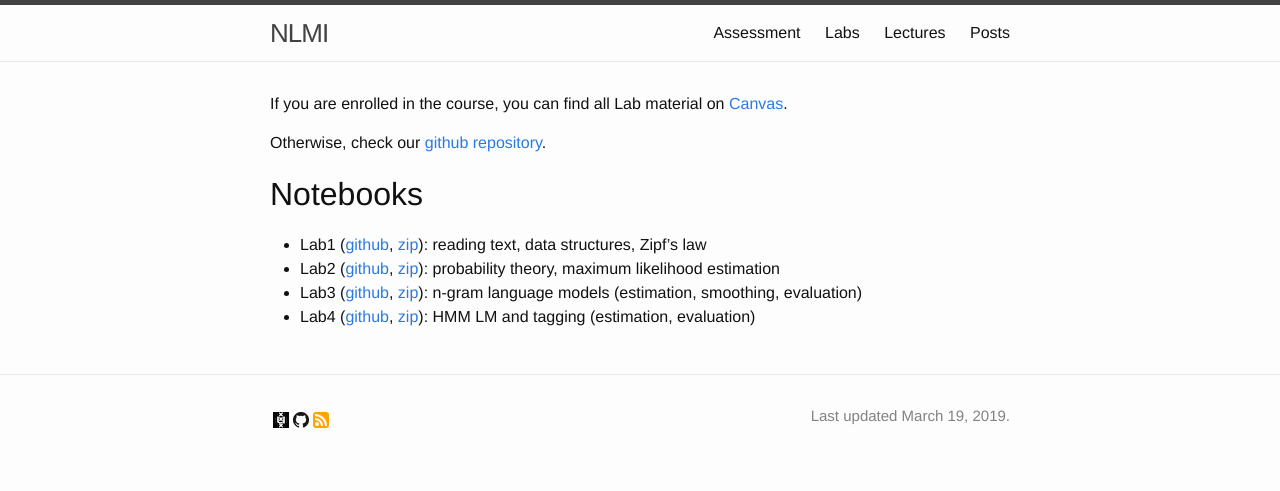
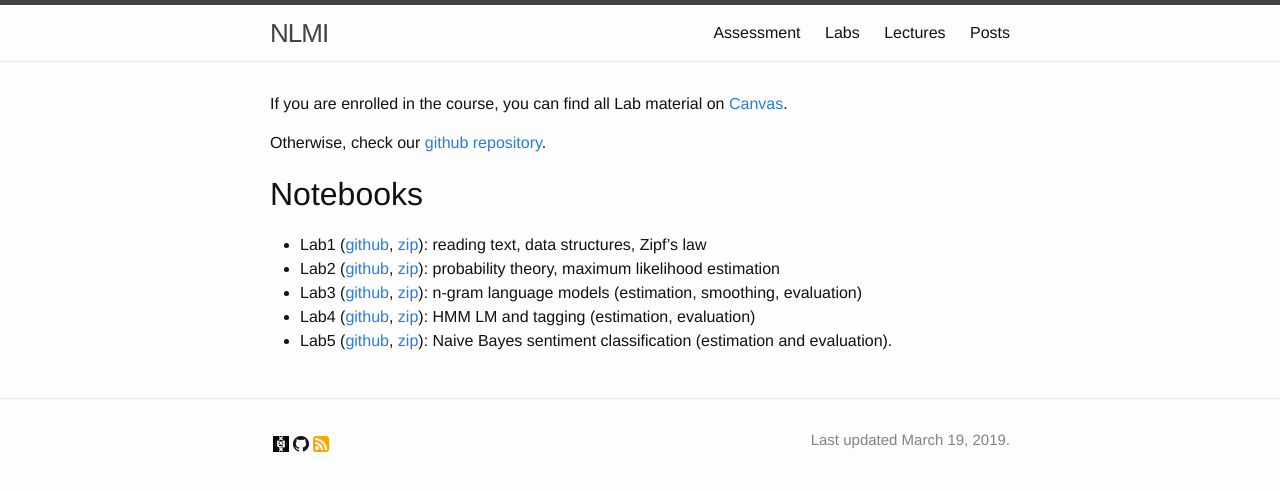
Before and after one commit to cl-illc/nlmi, a Jekyll site: the page built from labs.md, in a window 1280 px wide. Shown: the top 491 px of the page. Built offline with Jekyll 4.4.1, drawn with Linux system fonts in a browser that asks for light colours.

Commit message:
NBC lab5

```diff
--- a/labs.md
+++ b/labs.md
@@ -15,3 +15,4 @@ Otherwise, check our [github repository](//github.com/cl-illc/nlmi/tree/gh-pages
 * Lab2 ([github](https://github.com/cl-illc/nlmi/tree/gh-pages/labs/lab2), [zip](https://kinolien.github.io/gitzip/?download=https://github.com/cl-illc/nlmi/tree/gh-pages/labs/lab2)): probability theory, maximum likelihood estimation
 * Lab3 ([github](https://github.com/cl-illc/nlmi/tree/gh-pages/labs/lab3), [zip](https://kinolien.github.io/gitzip/?download=https://github.com/cl-illc/nlmi/tree/gh-pages/labs/lab3)): n-gram language models (estimation, smoothing, evaluation)
 * Lab4 ([github](https://github.com/cl-illc/nlmi/tree/gh-pages/labs/lab4), [zip](https://kinolien.github.io/gitzip/?download=https://github.com/cl-illc/nlmi/tree/gh-pages/labs/lab4)): HMM LM and tagging (estimation, evaluation)
+* Lab5 ([github](https://github.com/cl-illc/nlmi/tree/gh-pages/labs/lab5), [zip](https://kinolien.github.io/gitzip/?download=https://github.com/cl-illc/nlmi/tree/gh-pages/labs/lab5)): Naive Bayes sentiment classification (estimation and evaluation).
```
Also changed, not shown: 1 other file.
